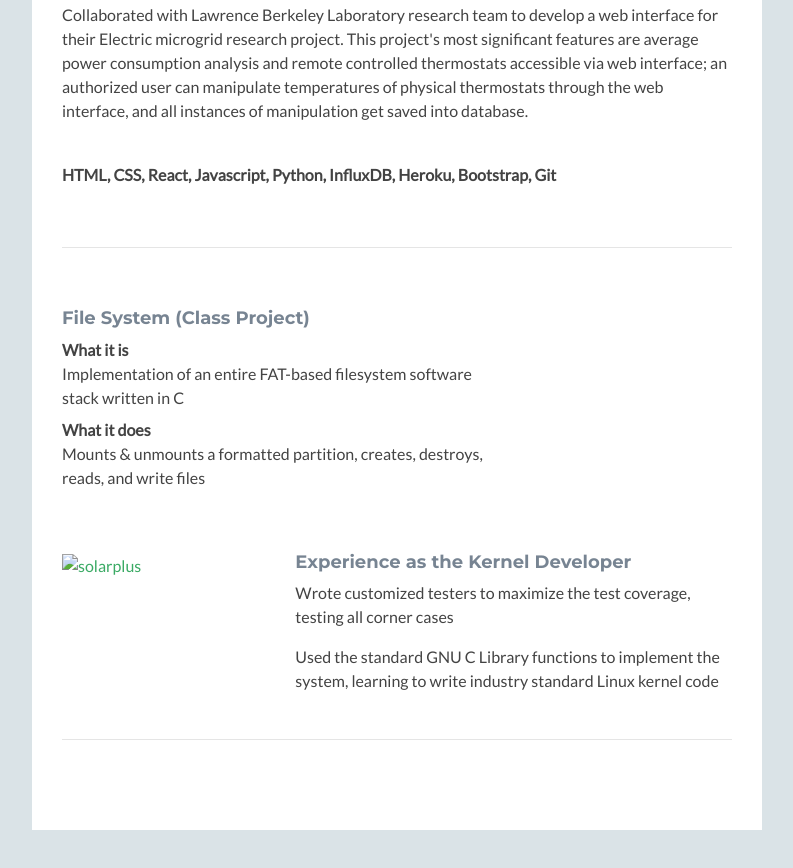
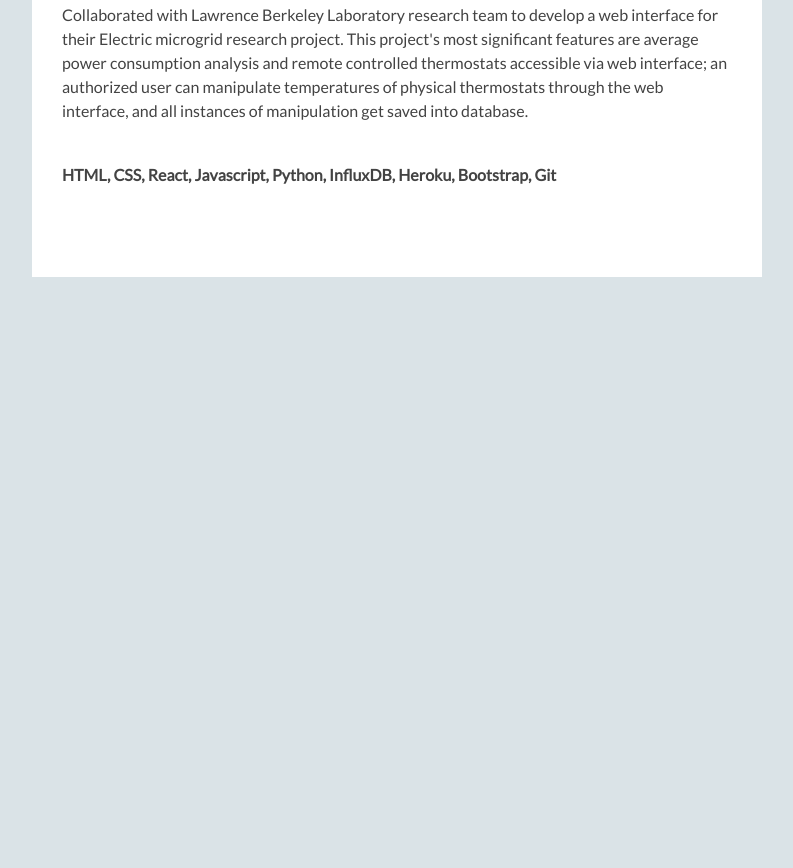
Before and after one commit to esjlee/esjlee.github.io, a plain HTML site: page index.html in a window 1280 px wide. Shown: the part 2166-3034 px from the top of the page, without its empty margins (53-846 px from the left). After the commit the page ends 2533 px from the top, so only its background shows below. Drawn offline with nearby package versions, Linux system fonts and the light colour scheme; no server answers; a script that the page names is missing; some icons are missing.

Commit message:
Update index.html

```diff
--- a/index.html
+++ b/index.html
@@ -114,35 +114,7 @@
                                 </div><!--//desc-->
                             </div><!--//item-->
 
-                            <hr class="divider" />
 
-                            <div class="item row">
-                                <!--<img class="img-fluid project-image" src="assets/images/projects/project-1.png" alt="project name" />-->
-                                </a>
-                                <div class="desc col-md-8 col-12">
-                                    <h3 class="title"><a href="https://github.com/ericlee1996/ECS150-Operating-System-File-System" target="_blank">File System (Class Project)</a></h3>
-                                    <b>What it is</b>
-                                    <p class="mb-2">Implementation of an entire FAT-based filesystem software stack written in C</p>
-                                    <b>What it does</b>
-                                    <p class="mb-2">Mounts & unmounts a formatted partition, creates, destroys, reads, and write files</p><br>
-
-                                </div><!--//desc-->
-                            </div><!--//item-->
-
-                            <div class="item row">
-                                <a class="col-md-4 col-12" href=https://solarplus.herokuapp.com target="_blank">
-                                <img class="img-fluid project-image" src="developer-v2.1/assets/images/solarplus.png" alt="solarplus" />
-                                </a>
-                                <div class="desc col-md-8 col-12">
-                                    <h3 class="title">Experience as the Kernel Developer</h3>
-                                    <p>Wrote customized testers to maximize the test coverage, testing all corner cases</p>
-                                    <p>Used the standard GNU C Library functions to implement the system, learning to
-                                        write industry standard Linux kernel code
-                                    </p>
-                                </div><!--//desc-->
-                            </div><!--//item-->
-
-                            <hr class="divider" />
 
 
 
```
